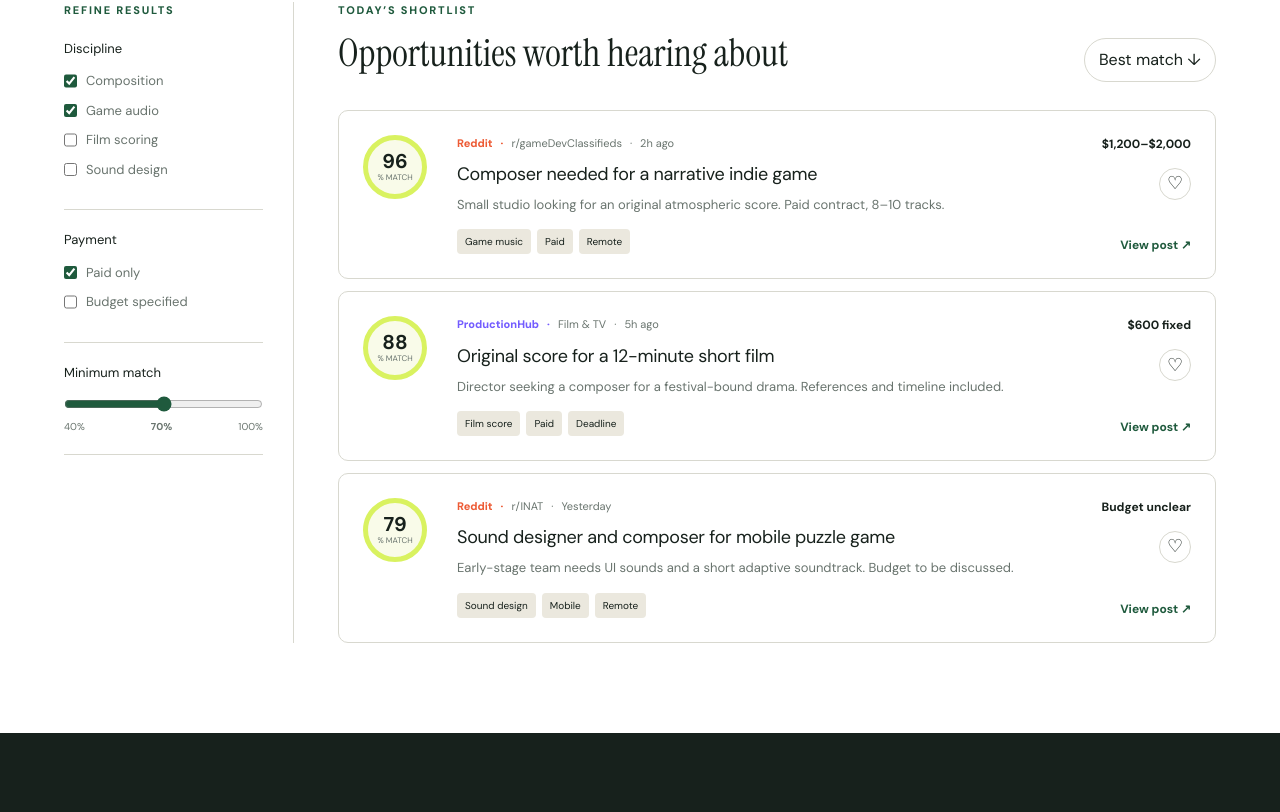
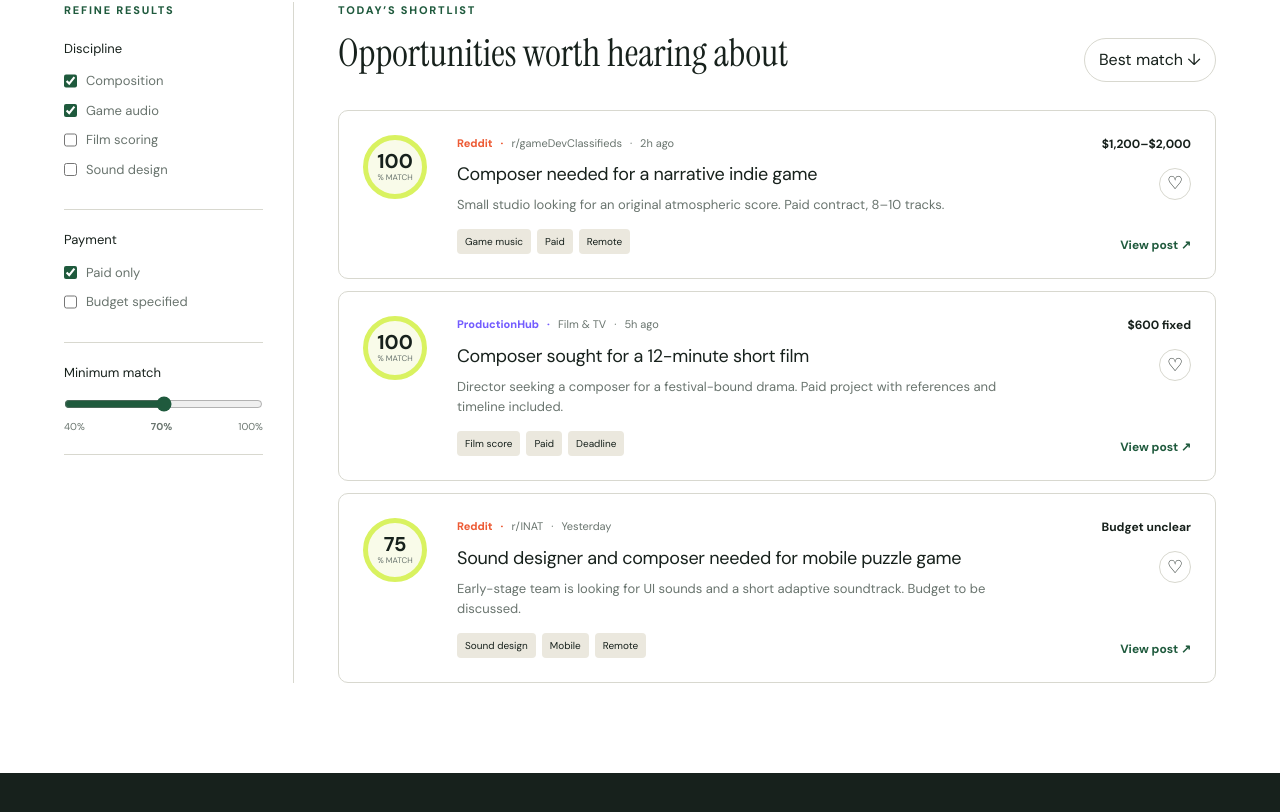
Before and after one commit to narekusei/ScoreScout, a Next.js app: page / in a window 1280 px wide. Shown: the part 748-1560 px from the top of the page. Built offline with nearby package versions, Linux system fonts and the light colour scheme.

Commit message:
Add opportunity scoring model

```diff
--- a/app/page.tsx
+++ b/app/page.tsx
@@ -1,35 +1,10 @@
-const jobs = [
-  {
-    score: 96,
-    title: "Composer needed for a narrative indie game",
-    description: "Small studio looking for an original atmospheric score. Paid contract, 8–10 tracks.",
-    source: "Reddit",
-    place: "r/gameDevClassifieds",
-    budget: "$1,200–$2,000",
-    age: "2h ago",
-    tags: ["Game music", "Paid", "Remote"],
-  },
-  {
-    score: 88,
-    title: "Original score for a 12-minute short film",
-    description: "Director seeking a composer for a festival-bound drama. References and timeline included.",
-    source: "ProductionHub",
-    place: "Film & TV",
-    budget: "$600 fixed",
-    age: "5h ago",
-    tags: ["Film score", "Paid", "Deadline"],
-  },
-  {
-    score: 79,
-    title: "Sound designer and composer for mobile puzzle game",
-    description: "Early-stage team needs UI sounds and a short adaptive soundtrack. Budget to be discussed.",
-    source: "Reddit",
-    place: "r/INAT",
-    budget: "Budget unclear",
-    age: "Yesterday",
-    tags: ["Sound design", "Mobile", "Remote"],
-  },
-];
+import { opportunities } from "../lib/opportunity";
+
+function formatAge(ageHours: number) {
+  if (ageHours < 24) return `${ageHours}h ago`;
+  if (ageHours < 48) return "Yesterday";
+  return `${Math.floor(ageHours / 24)}d ago`;
+}
 
 export default function Home() {
   return (
@@ -91,16 +66,16 @@ export default function Home() {
             <button type="button" className="sortButton">Best match ↓</button>
           </div>
           <div className="jobList">
-            {jobs.map((job) => (
-              <article className="jobCard" key={job.title}>
-                <div className="score" aria-label={`${job.score}% match`}><strong>{job.score}</strong><span>% match</span></div>
+            {opportunities.map((job) => (
+              <article className="jobCard" key={job.id}>
+                <div className="score" aria-label={`${job.score}% match`} title={job.scoreReasons.join(", ")}><strong>{job.score}</strong><span>% match</span></div>
                 <div className="jobBody">
-                  <div className="jobMeta"><span className={`source ${job.source === 'Reddit' ? 'reddit' : ''}`}>{job.source}</span><span>{job.place}</span><span>{job.age}</span></div>
+                  <div className="jobMeta"><span className={`source ${job.source === 'Reddit' ? 'reddit' : ''}`}>{job.source}</span><span>{job.community}</span><span>{formatAge(job.ageHours)}</span></div>
                   <h3>{job.title}</h3>
                   <p>{job.description}</p>
                   <div className="tagRow">{job.tags.map(tag => <span key={tag}>{tag}</span>)}</div>
                 </div>
-                <div className="jobAction"><strong>{job.budget}</strong><button type="button" aria-label={`Save ${job.title}`}>♡</button><a href="#">View post ↗</a></div>
+                <div className="jobAction"><strong>{job.budgetLabel}</strong><button type="button" aria-label={`Save ${job.title}`}>♡</button><a href={job.url}>View post ↗</a></div>
               </article>
             ))}
           </div>
--- /dev/null
+++ b/lib/opportunity.ts
@@ -0,0 +1,107 @@
+export type OpportunitySource = "Reddit" | "ProductionHub" | "Other";
+
+export type Opportunity = {
+  id: string;
+  title: string;
+  description: string;
+  source: OpportunitySource;
+  community: string;
+  url: string;
+  publishedAt: string;
+  ageHours: number;
+  budgetLabel: string;
+  tags: string[];
+};
+
+export type ScoredOpportunity = Opportunity & {
+  score: number;
+  scoreReasons: string[];
+};
+
+const musicTerms = ["composer", "music", "score", "soundtrack", "sound designer"];
+const hiringTerms = ["looking for", "needed", "seeking", "contract", "hire"];
+const paymentTerms = ["paid", "budget", "fixed", "$", "rate"];
+const selfPromotionTerms = ["for hire", "available for work", "my portfolio"];
+
+function containsAny(text: string, terms: string[]) {
+  return terms.some((term) => text.includes(term));
+}
+
+export function scoreOpportunity(opportunity: Opportunity): ScoredOpportunity {
+  const text = `${opportunity.title} ${opportunity.description} ${opportunity.budgetLabel}`.toLowerCase();
+  const reasons: string[] = [];
+  let score = 20;
+
+  if (containsAny(text, musicTerms)) {
+    score += 25;
+    reasons.push("music role detected");
+  }
+
+  if (containsAny(text, hiringTerms)) {
+    score += 25;
+    reasons.push("clear hiring intent");
+  }
+
+  if (containsAny(text, paymentTerms) && opportunity.budgetLabel !== "Budget unclear") {
+    score += 20;
+    reasons.push("payment details found");
+  }
+
+  if (opportunity.ageHours <= 24) {
+    score += 10;
+    reasons.push("posted in the last 24 hours");
+  } else if (opportunity.ageHours <= 72) {
+    score += 5;
+    reasons.push("recent post");
+  }
+
+  if (containsAny(text, selfPromotionTerms)) {
+    score -= 45;
+    reasons.push("possible self-promotion");
+  }
+
+  return { ...opportunity, score: Math.max(0, Math.min(100, score)), scoreReasons: reasons };
+}
+
+const sampleOpportunities: Opportunity[] = [
+  {
+    id: "reddit-indie-game-composer",
+    title: "Composer needed for a narrative indie game",
+    description: "Small studio looking for an original atmospheric score. Paid contract, 8–10 tracks.",
+    source: "Reddit",
+    community: "r/gameDevClassifieds",
+    url: "#",
+    publishedAt: "2026-08-08T06:00:00Z",
+    ageHours: 2,
+    budgetLabel: "$1,200–$2,000",
+    tags: ["Game music", "Paid", "Remote"],
+  },
+  {
+    id: "productionhub-short-film",
+    title: "Composer sought for a 12-minute short film",
+    description: "Director seeking a composer for a festival-bound drama. Paid project with references and timeline included.",
+    source: "ProductionHub",
+    community: "Film & TV",
+    url: "#",
+    publishedAt: "2026-08-08T03:00:00Z",
+    ageHours: 5,
+    budgetLabel: "$600 fixed",
+    tags: ["Film score", "Paid", "Deadline"],
+  },
+  {
+    id: "reddit-mobile-puzzle-audio",
+    title: "Sound designer and composer needed for mobile puzzle game",
+    description: "Early-stage team is looking for UI sounds and a short adaptive soundtrack. Budget to be discussed.",
+    source: "Reddit",
+    community: "r/INAT",
+    url: "#",
+    publishedAt: "2026-08-07T07:00:00Z",
+    ageHours: 25,
+    budgetLabel: "Budget unclear",
+    tags: ["Sound design", "Mobile", "Remote"],
+  },
+];
+
+export const opportunities = sampleOpportunities
+  .map(scoreOpportunity)
+  .sort((a, b) => b.score - a.score);
```
Also changed, not shown: 1 other file (tests, documents, lock files or other folders).
